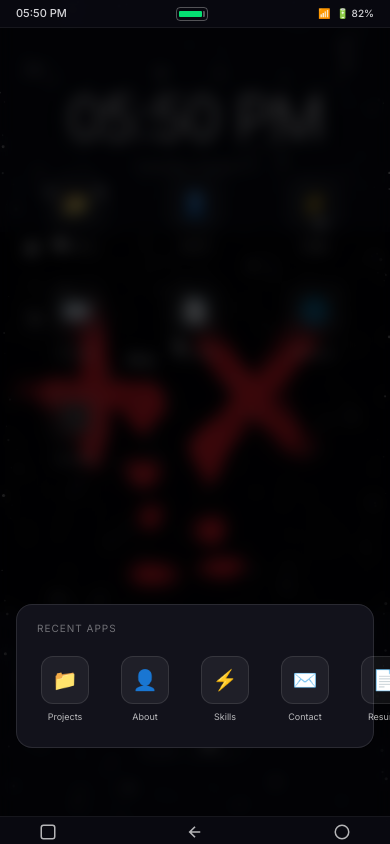
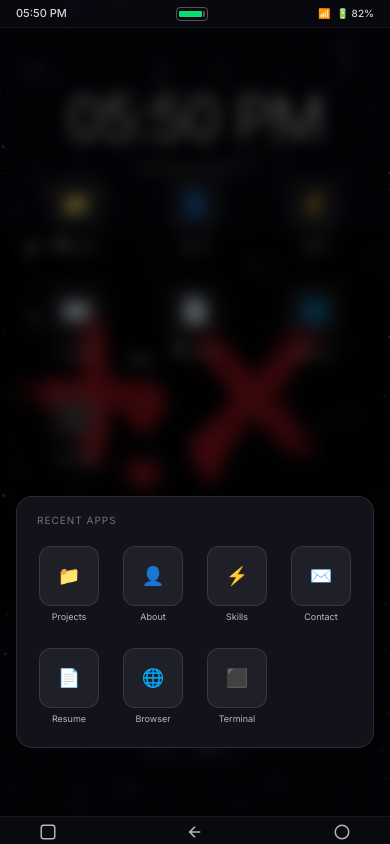
Before and after one commit to obyeadC13/Obyead-s-PC-, a React (Vite) app: page /mobile in a window 390 px wide. Both pictures are taken after a click on the button 48 px from the left and 831 px from the top of the page. Built offline with nearby package versions, Linux system fonts and the light colour scheme.

Commit message:
Fix mobile: home screen z-index so icons are tappable; switcher icons in 4-col grid

```diff
--- a/src/components/MobileMode.tsx
+++ b/src/components/MobileMode.tsx
@@ -53,7 +53,7 @@ function HomeScreen({ time, onOpen }: { time: Date; onOpen: (id: string) => void
       animate={{ opacity: 1 }}
       exit={{ opacity: 0, y: 30 }}
       transition={{ duration: 0.18 }}
-      className="absolute inset-0 flex flex-col pt-14 pb-20 px-6"
+      className="absolute inset-0 z-[10] flex flex-col pt-14 pb-20 px-6"
     >
       <div className="mt-8 text-center select-none">
         <p className="text-6xl font-thin text-white tracking-tight" style={{ textShadow: '0 2px 20px rgba(0,0,0,0.8)' }}>
@@ -109,19 +109,19 @@ function AppSwitcher({ open, active, onPick, onClose }: {
             style={{ background: 'rgba(20,20,30,0.92)', backdropFilter: 'blur(20px)' }}
           >
             <p className="text-[10px] uppercase tracking-widest text-white/40 mb-3 px-1">Recent apps</p>
-            <div className="flex gap-4">
+            <div className="grid grid-cols-4 gap-3">
               {APPS.map(app => {
                 const isActive = app.id === active;
                 return (
                   <button
                     key={app.id}
                     onClick={() => { onPick(app.id); onClose(); }}
-                    className={`flex flex-col items-center gap-1.5 rounded-xl p-2 transition-colors ${isActive ? 'bg-white/10' : 'active:bg-white/5'}`}
+                    className={`flex flex-col items-center gap-1 rounded-xl p-1.5 transition-colors ${isActive ? 'bg-white/10' : 'active:bg-white/5'}`}
                   >
-                    <span className={`w-12 h-12 rounded-xl flex items-center justify-center text-xl border ${isActive ? 'bg-[#863bff]/30 border-[#863bff]/60' : 'bg-white/[0.06] border-white/10'}`}>
+                    <span className={`w-full aspect-square rounded-xl flex items-center justify-center text-lg border ${isActive ? 'bg-[#863bff]/30 border-[#863bff]/60' : 'bg-white/[0.06] border-white/10'}`}>
                       {app.icon}
                     </span>
-                    <span className="text-[9px] text-white/70">{app.name}</span>
+                    <span className="text-[9px] text-white/70 truncate w-full text-center">{app.name}</span>
                   </button>
                 );
               })}
@@ -194,7 +194,7 @@ export default function MobileMode() {
       {/* Same wallpaper as PC, just smaller */}
       <div className="absolute inset-0 z-0" style={{ backgroundImage: `url(${bgImage})`, backgroundSize: 'auto 45%', backgroundPosition: 'center', backgroundRepeat: 'no-repeat' }} />
       <div className="absolute inset-0 z-[1] bg-[#05070d]/40" />
-      <div className="absolute inset-0 z-[2]" style={{ opacity: 0.8 }}><Starfield /></div>
+      <div className="absolute inset-0 z-[2] pointer-events-none" style={{ opacity: 0.8 }}><Starfield /></div>
 
       <StatusBar time={time} />
 
```
